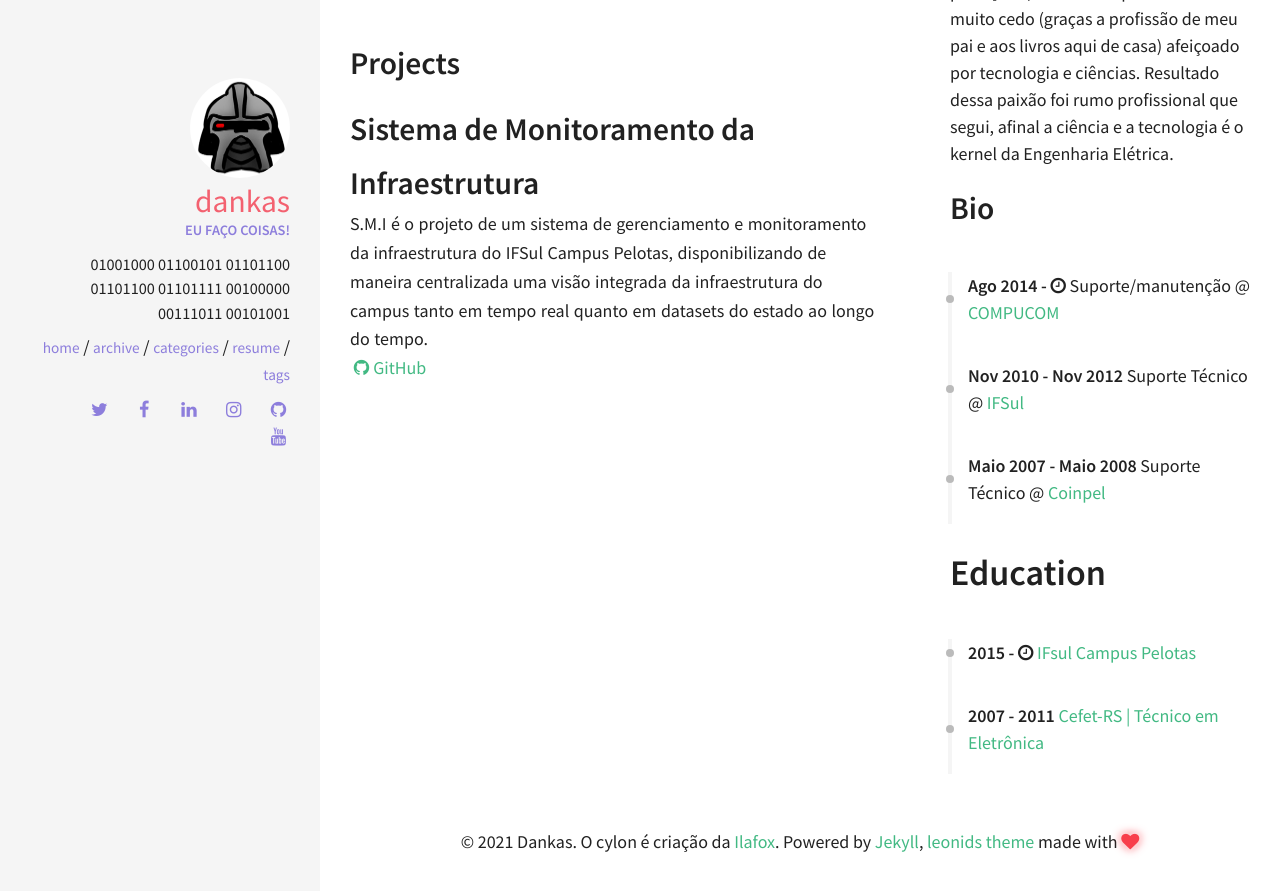
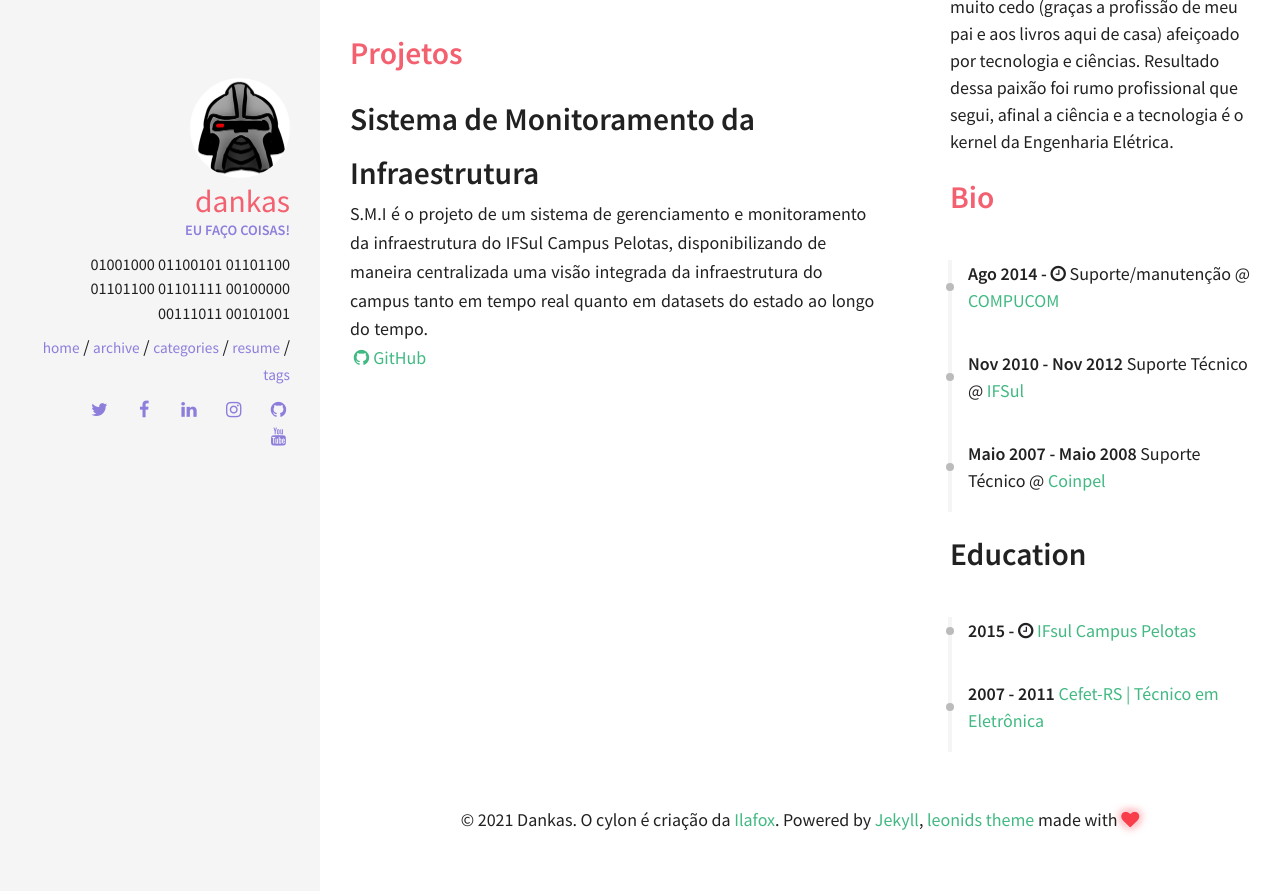
Before and after one commit to dankas/dankas.github.io, a Jekyll site: the page built from resume.html, in a window 1280 px wide, cut to the strip 301-1192 px from the top of the page. Built offline with Jekyll 4.4.1, drawn with Linux system fonts in a browser that asks for light colours; nearby versions of some CDN libraries.

Commit message:
curriculo

```diff
--- a/_includes/sections/about.html
+++ b/_includes/sections/about.html
@@ -1,2 +1,2 @@
-<h1><span data-i18n="skills.my_skills">Waka Waka</span></h1>
+<h2 class="subtitulo"><span data-i18n="skills.my_skills">Waka Waka</span></h2>
 <figure><embed src="https://wakatime.com/share/@dankas/22152162-1baf-47fd-9867-c479cc2b2d70.svg"></embed></figure>
--- a/_includes/sections/education.html
+++ b/_includes/sections/education.html
@@ -1,5 +1,5 @@
 <div class="navy-line"></div>
-<h1><span data-i18n="skills.my_skills">Education</span></h1>
+<h2><span data-i18n="skills.my_skills">Education</span></h2>
 
 <div class="archive">
   <div class="timeline" id="timeline">
--- a/_includes/sections/projects.html
+++ b/_includes/sections/projects.html
@@ -1,4 +1,4 @@
-<h2><span data-i18n="skills.my_skills">Projects</span></h2>
+<h2 class="subtitulo"><span data-i18n="skills.my_skills">Projetos</span></h2>
 <script src="https://cdnjs.cloudflare.com/ajax/libs/Chart.js/2.6.0/Chart.min.js"></script>
 {% for project in site.data.index.projects %}
     <div class="row">
--- a/_includes/sections/skills.html
+++ b/_includes/sections/skills.html
@@ -1,4 +1,4 @@
-<h1><span data-i18n="skills.my_skills">About</span></h1>
+<h2 class="subtitulo"><span data-i18n="skills.my_skills">About</span></h2>
 
 <div>
     Eu sou Daniel e Daniel sou eu! Nasci na festiva cidade de Santa Cruz do Sul, mas desde os dois meses de idade moro em Pelotas, o que me torna um pelotense por opção [pausa para piada]. Ok, terminou a piada? desde muito cedo (graças a profissão de meu pai e aos livros aqui de casa) afeiçoado por tecnologia e ciências. Resultado dessa paixão foi rumo profissional que segui, afinal a ciência e a tecnologia é o kernel da Engenharia Elétrica.
--- a/_sass/pages/_layout.scss
+++ b/_sass/pages/_layout.scss
@@ -98,3 +98,7 @@
     }
   }
 }
+
+.subtitulo{
+  color: #F36170;
+}
```
